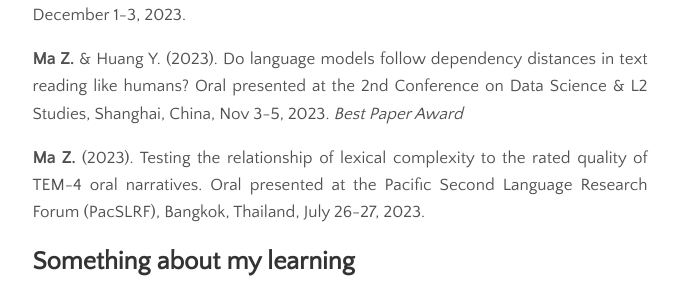
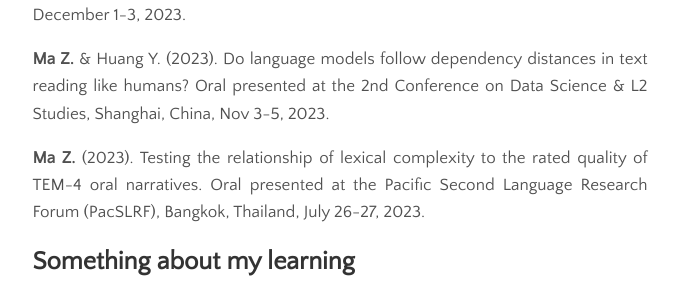
Before and after one commit to zhengwuma/zhengwuma.github.io, a Jekyll site: the page built from menu/research.md, in a window 1280 px wide. Shown: the part 431-727 px from the top of the page, without its empty margins (300-979 px from the left). Built offline with Jekyll 4.4.1, drawn with Linux system fonts in a browser that asks for light colours.

Commit message:
Update research.md

```diff
--- a/menu/research.md
+++ b/menu/research.md
@@ -10,7 +10,7 @@ Momenian, M., **Ma, Z.**, Wu, S., Wang, C., Vaghefi, M., Hale, J., Brennan, J.,
 ## Conference Presentations
 **Ma Z.**, Wang C. & Li J. (2023). Syntactic information drives language models’ alignment with human comprehension processes. Oral presented at the Architectures and Mechanisms for Language Processing (AMLaP Asia), Hong Kong, December 1-3, 2023.
 
-**Ma Z.** & Huang Y. (2023). Do language models follow dependency distances in text reading like humans? Oral presented at the 2nd Conference on Data Science & L2 Studies, Shanghai, China, Nov 3-5, 2023. *Best Paper Award*
+**Ma Z.** & Huang Y. (2023). Do language models follow dependency distances in text reading like humans? Oral presented at the 2nd Conference on Data Science & L2 Studies, Shanghai, China, Nov 3-5, 2023.
 
 **Ma Z.** (2023). Testing the relationship of lexical complexity to the rated quality of TEM-4 oral narratives. Oral presented at the Pacific Second Language Research Forum (PacSLRF), Bangkok, Thailand, July 26-27, 2023.
 
```
